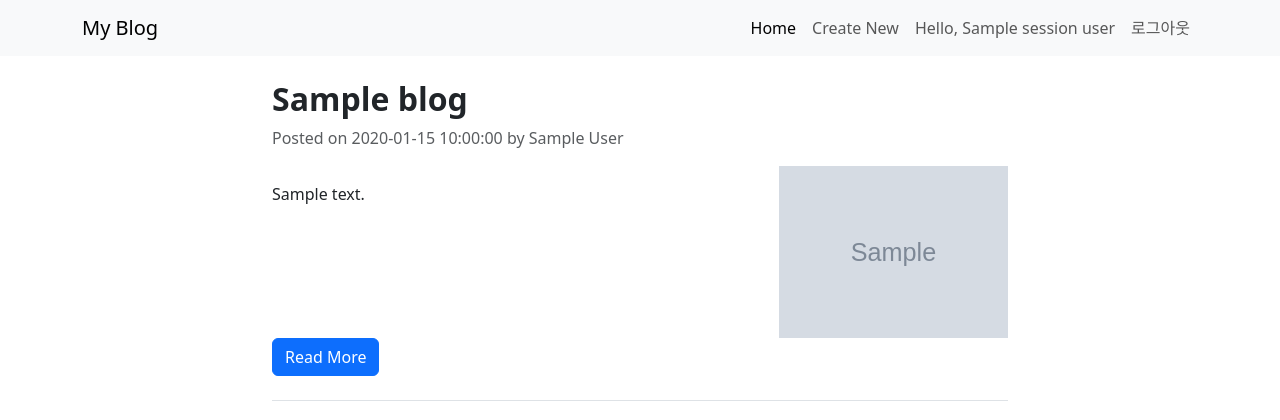
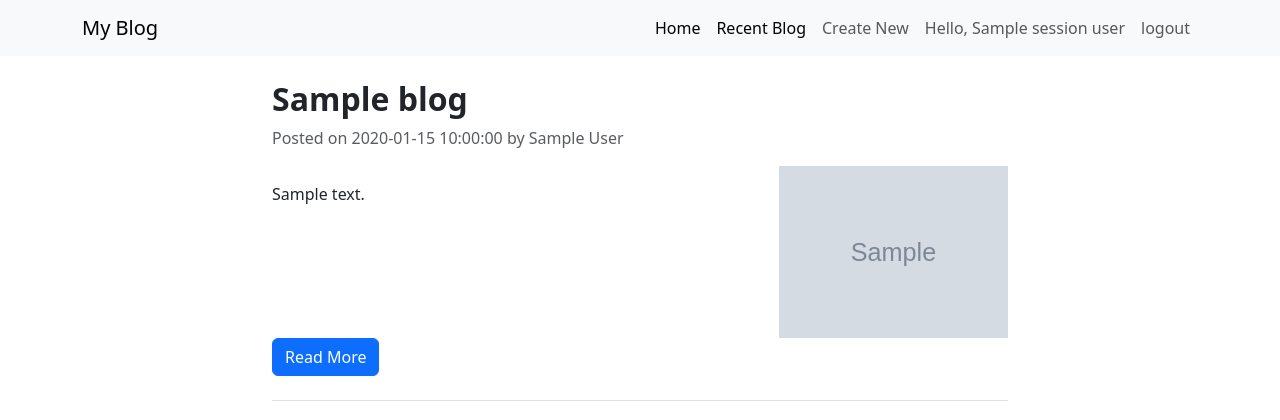
Before and after one commit to wlsgur073/Blog-FastAPI-exam, a FastAPI app: template Blog/templates/index.html in a window 1280 px wide. Shown: the top 420 px of the page. Run offline with FastAPI, Linux system fonts and the light colour scheme; the template is opened without the code that fills it: most values are stand-ins (such as "Sample title", 1, 10 or a date in 2020); grey boxes marked "Sample" are stand-in pictures; parts of the project's set-up code (start-up, migrations or seed data) failed here and were passed over.

Commit message:
session 확인용 카테고리 추가

```diff
--- a/Blog/templates/layout/navbar.html
+++ b/Blog/templates/layout/navbar.html
@@ -10,6 +10,11 @@
                 <li class="nav-item">
                     <a class="nav-link active" aria-current="page" href="/blogs">Home</a>
                 </li>
+                {% if session_user and session_user['last_viewed_blog_id'] %}
+                <li class="nav-item"></li>
+                    <a class="nav-link active" aria-current="page" href="/blogs/show/{{session_user['last_viewed_blog_id']}}">Recent Blog</a>
+                </li>
+                {% endif %}
                 {% if session_user %}
                 <li class="nav-item">
                     <a class="nav-link" href="/blogs/new">Create New</a>
@@ -20,12 +25,12 @@
                 </li>
                 {% else %}
                 <li class="nav-item">
-                    <a class="nav-link" href="/auth/login">로그인</a>
+                    <a class="nav-link" href="/auth/login">login</a>
                 </li>
                 {% endif %}
                 {% if session_user %}
                 <li class="nav-item">
-                    <a class="nav-link" href="/auth/logout">로그아웃</a>
+                    <a class="nav-link" href="/auth/logout">logout</a>
                 </li>
                 {% endif %}
             </ul>
```
